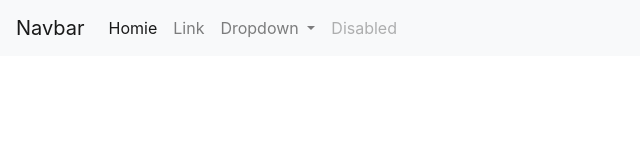
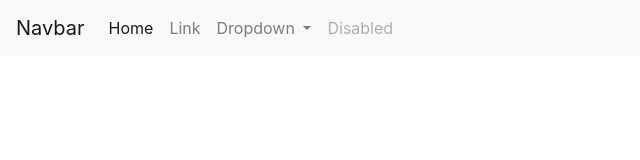
Before and after one commit to saisandeep02/gitpushpull-, a plain HTML site: page index.html in a window 1280 px wide. Shown: the full height of the page, 0-640 px from the left. Drawn offline with nearby package versions, Linux system fonts and the light colour scheme.

Commit message:
home changed

```diff
--- a/index.html
+++ b/index.html
@@ -20,7 +20,7 @@
         <div class="collapse navbar-collapse" id="navbarSupportedContent">
           <ul class="navbar-nav mr-auto">
             <li class="nav-item active">
-              <a class="nav-link" href="#">Homie <span class="sr-only">(current)</span></a>
+              <a class="nav-link" href="#">Home <span class="sr-only">(current)</span></a>
             </li>
             <li class="nav-item">
               <a class="nav-link" href="#">Link</a>
```
